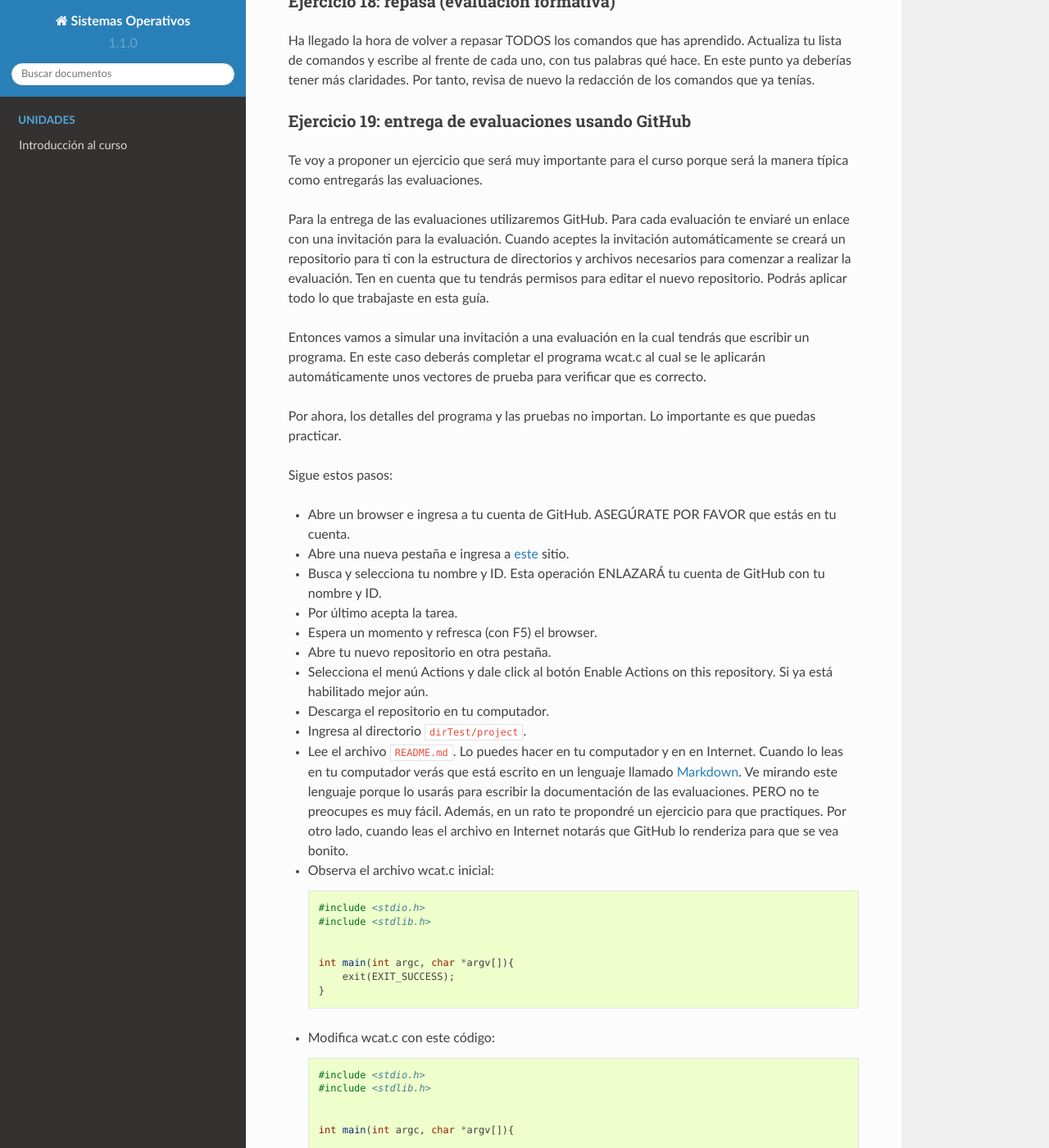
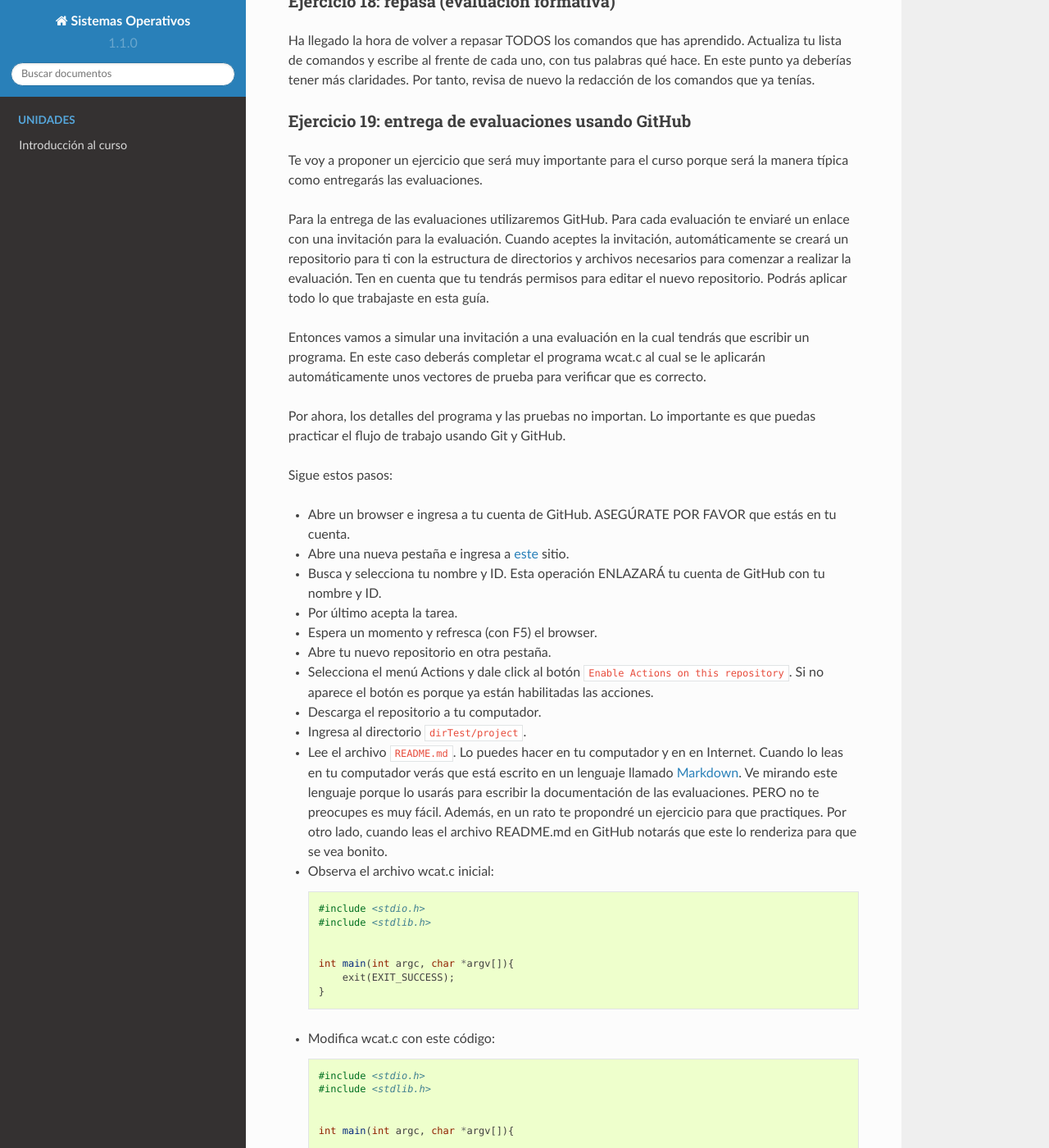
Before and after one commit to juanferfranco/sistemasoperativos, a Sphinx documentation site: the page built from docs/_unidad1/introGit.rst, in a window 1280 px wide and 1400 px high, scrolled down 16520 px. Shown: the whole window at 82% size. Built offline with Sphinx 7.4.7 and the Read the Docs theme 2.0.0, drawn with Linux system fonts in a browser that asks for light colours; pages that are not in the unit, such as notebooks, are missing from menus; some of the changed text lies outside the part shown.

Commit message:
update ejercicio 19

```diff
--- a/docs/_unidad1/introGit.rst
+++ b/docs/_unidad1/introGit.rst
@@ -873,7 +873,7 @@
 
 Para la entrega de las evaluaciones utilizaremos GitHub. Para cada evaluación
 te enviaré un enlace con una invitación para la evaluación. Cuando aceptes la
-invitación automáticamente se creará un repositorio para ti con la estructura
+invitación, automáticamente se creará un repositorio para ti con la estructura
 de directorios y archivos necesarios para comenzar a realizar la evaluación. Ten
 en cuenta que tu tendrás permisos para editar el nuevo repositorio. Podrás aplicar
 todo lo que trabajaste en esta guía.
@@ -884,28 +884,28 @@
 correcto.
 
 Por ahora, los detalles del programa y las pruebas no importan. Lo importante es
-que puedas practicar.
+que puedas practicar el flujo de trabajo usando Git y GitHub.
 
 Sigue estos pasos:
 
 * Abre un browser e ingresa a tu cuenta de GitHub. ASEGÚRATE POR FAVOR que estás
   en tu cuenta.
-* Abre una nueva pestaña e ingresa a `este <https://classroom.github.com/a/G99gifiF>`__ sitio.
+* Abre una nueva pestaña e ingresa a `este <https://classroom.github.com/a/CbKKrXPN>`__ sitio.
 * Busca y selecciona tu nombre y ID. Esta operación ENLAZARÁ tu cuenta de GitHub con tu nombre
   y ID.
 * Por último acepta la tarea.
 * Espera un momento y refresca (con F5) el browser.
 * Abre tu nuevo repositorio en otra pestaña.
-* Selecciona el menú Actions y dale click al botón Enable Actions on this
-  repository. Si ya está habilitado mejor aún.
-* Descarga el repositorio en tu computador.
+* Selecciona el menú Actions y dale click al botón ``Enable Actions on this
+  repository``. Si no aparece el botón es porque ya están habilitadas las acciones.
+* Descarga el repositorio a tu computador.
 * Ingresa al directorio ``dirTest/project``.
 * Lee el archivo ``README.md``. Lo puedes hacer en tu computador y en en Internet. Cuando
   lo leas en tu computador verás que está escrito en un lenguaje llamado
   `Markdown <https://docs.github.com/en/github/writing-on-github/getting-started-with-writing-and-formatting-on-github/basic-writing-and-formatting-syntax>`__.
   Ve mirando este lenguaje porque lo usarás para escribir la documentación de las evaluaciones. PERO
   no te preocupes es muy fácil. Además, en un rato te propondré un ejercicio para que practiques. Por
-  otro lado, cuando leas el archivo en Internet notarás que GitHub lo renderiza para que se
+  otro lado, cuando leas el archivo README.md en GitHub notarás que este lo renderiza para que se
   vea bonito.
 * Observa el archivo wcat.c inicial:
 
@@ -963,7 +963,11 @@
         }
 
 * Salva wcat.c y realiza un commit.
-* Luego sincroniza con el repositorio remoto (push).
+* Luego sincroniza con el repositorio remoto (push). Esto hará que se disparen
+  las pruebas (acciones) en GitHub.
 * Ingresa de nuevo al repositorio en GitHub. Ingresa al menú Actions.
   Espera un minuto y refresca la página. Si todo está bien verás
   una marca verde al lado izquierdo del commit que enviaste.
+* Dale click al mensaje al lado de la marca verde. Luego dale click a
+  Autograding para observar todos los pasos que se realizaron para verificar
+  tu trabajo.
```
